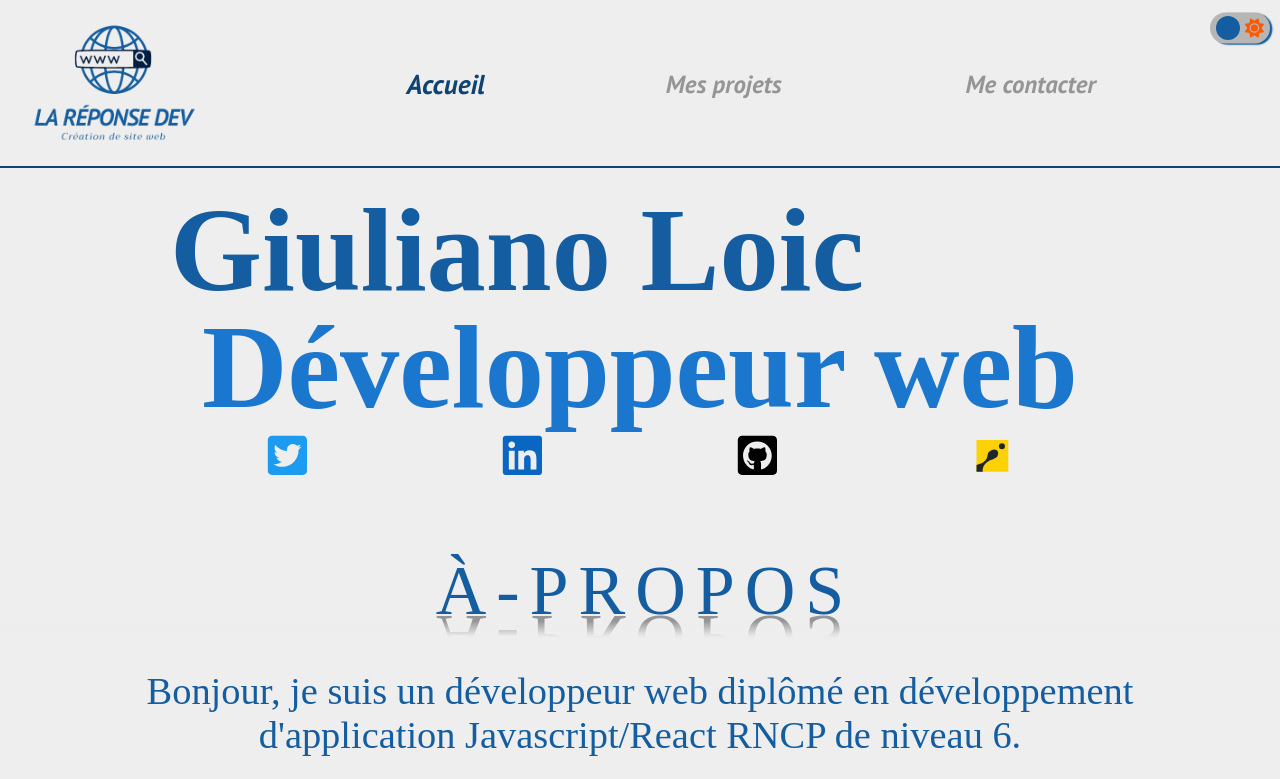
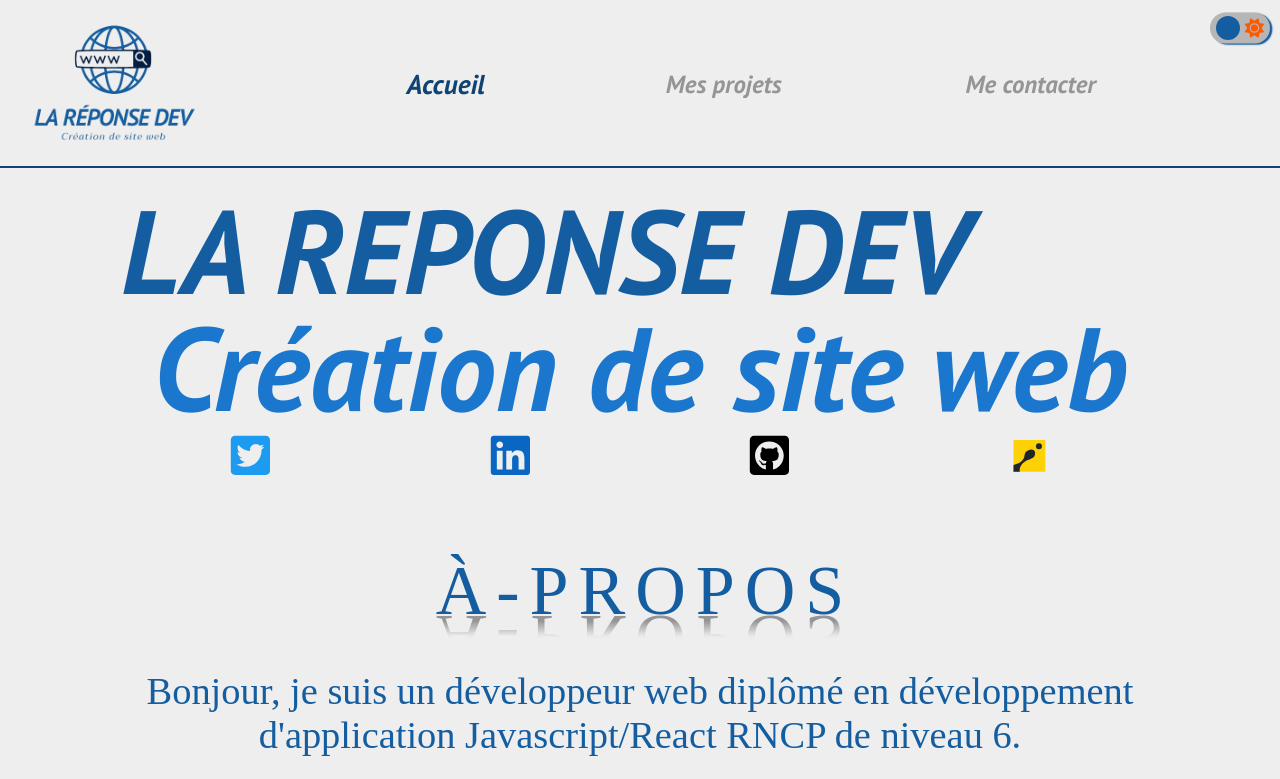
Before and after one commit to DevWeb13/portfolioreact, a React (Create React App) app: page / in a window 1280 px wide. Shown: the top 779 px of the page. Built offline with nearby package versions, Linux system fonts and the light colour scheme; a web font is replaced by a local one.

Commit message:
style: (Home.jsx) Change H1 => La Reponse Dev

```diff
--- a/src/pages/Home/Home.jsx
+++ b/src/pages/Home/Home.jsx
@@ -17,8 +17,8 @@ function Home() {
     <div id="home">
       <section id="wrapperH1LogoLinks">
         <h1>
-          <span className="titleAppears">Giuliano Loic</span>
-          <span className="titleAppears">Développeur web</span>
+          <span className="titleAppears">LA REPONSE DEV</span>
+          <span className="titleAppears">Création de site web</span>
         </h1>
         <LogoLinks />
       </section>
--- a/src/styles/_settings.scss
+++ b/src/styles/_settings.scss
@@ -49,8 +49,6 @@ body {
   background: $colorLight;
   color: $colorDark;
   font-family: 'Yanone Kaffeesatz';
-
-  //font-size: calc(0.5rem + 0.5vw);
 }
 
 #root {
@@ -82,24 +80,7 @@ p {
 
 h1 {
   display: none;
-  // text-align: center;
-  // font-weight: bold;
-  // color: $colorPrimaryLighten;
-  // font-size: $fontSizeXSmall;
-  // font-family: 'Taviraj', sans-serif;
-  // height: 60px;
-  // @include small {
-  //   font-size: $fontSizeSmall;
-  // }
-  // @include medium {
-  //   font-size: $fontSizeMedium;
-  // }
-  // @include large {
-  //   font-size: $fontSizeLarge;
-  // }
-  // @include xLarge {
-  //   font-size: $fontSizeXLarge;
-  // }
+  font-family: 'PT Sans', sans-serif;
 }
 
 li {
```
